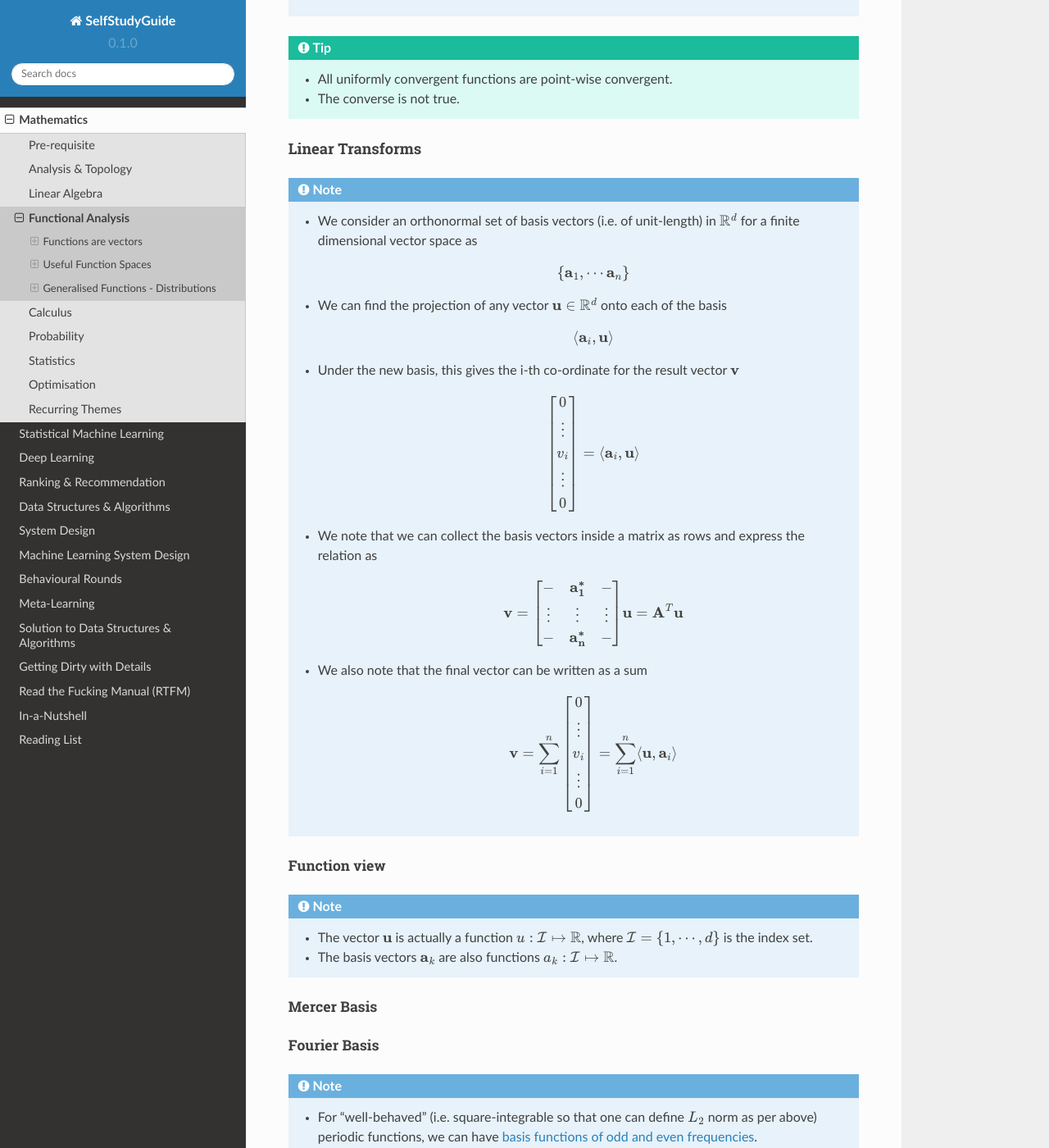
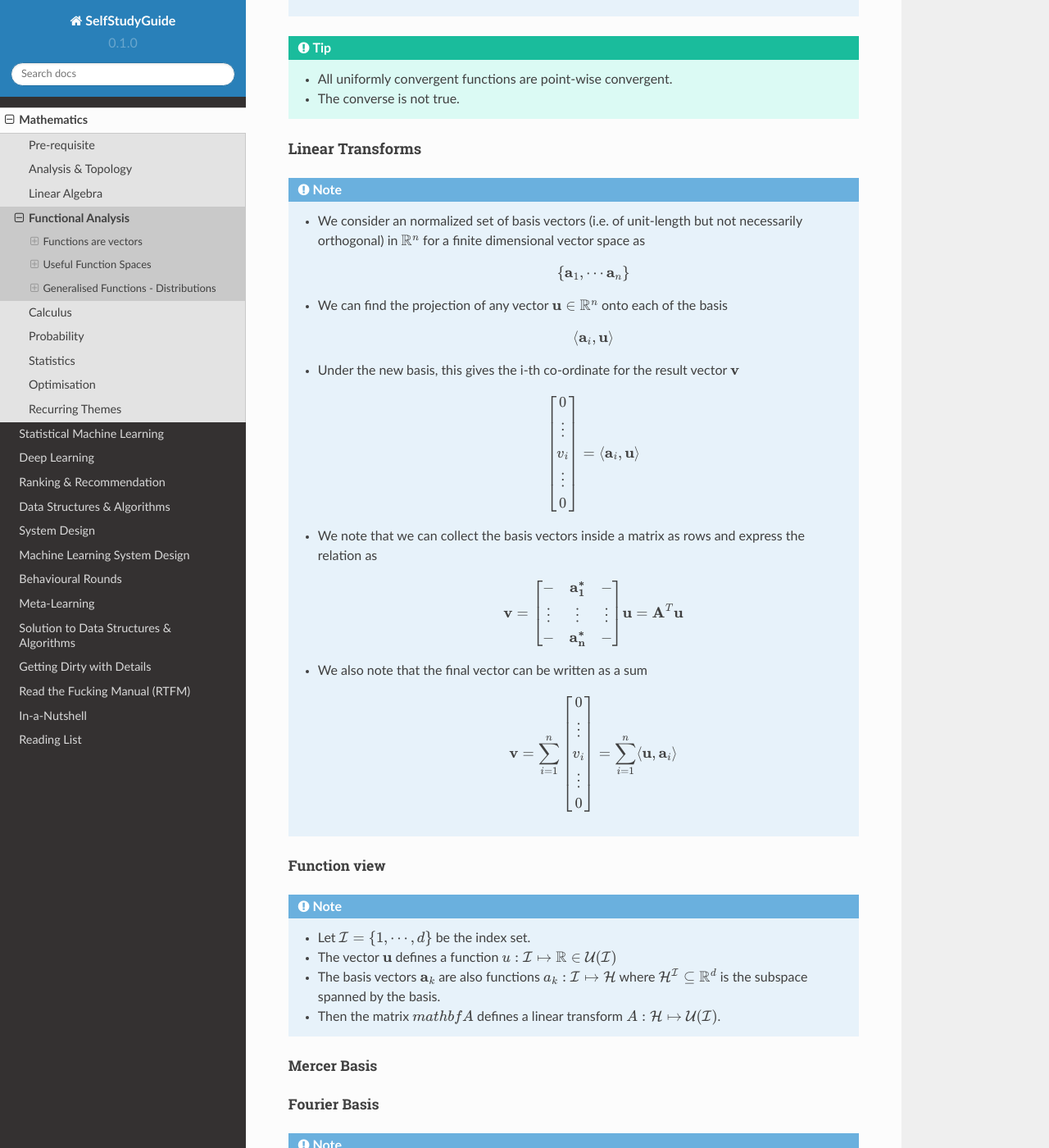
Before and after one commit to uselesstechjunks/leetcode, a Sphinx documentation site: the page built from docs/source/math/funan.rst, in a window 1280 px wide and 1400 px high, scrolled down 5421 px. Shown: the whole window at 82% size. Built offline with Sphinx 7.4.7 and the Read the Docs theme 2.0.0, drawn with Linux system fonts in a browser that asks for light colours.

Commit message:
Update funan.rst

```diff
--- a/docs/source/math/funan.rst
+++ b/docs/source/math/funan.rst
@@ -177,10 +177,10 @@ Uniform Convergence
 Linear Transforms
 --------------------------------------------------------------------------------
 .. note::
-	* We consider an orthonormal set of basis vectors (i.e. of unit-length) in :math:`\mathbb{R}^d` for a finite dimensional vector space as
+	* We consider an normalized set of basis vectors (i.e. of unit-length but not necessarily orthogonal) in :math:`\mathbb{R}^n` for a finite dimensional vector space as
 
 		.. math:: \{\mathbf{a}_1,\cdots\mathbf{a}_n\}
-	* We can find the projection of any vector :math:`\mathbf{u}\in\mathbb{R}^d` onto each of the basis
+	* We can find the projection of any vector :math:`\mathbf{u}\in\mathbb{R}^n` onto each of the basis
 
 		.. math:: \langle\mathbf{a}_i,\mathbf{u}\rangle
 	* Under the new basis, this gives the i-th co-ordinate for the result vector :math:`\mathbf{v}`
@@ -196,8 +196,10 @@ Linear Transforms
 Function view
 ^^^^^^^^^^^^^^^^^^^^^^^^^^^^^^^^^^^^^^^^^^^^^^^^^^^^^^^^^^^^^^^^^^^^^^^^^^^^^^^^
 .. note::
-	* The vector :math:`\mathbf{u}` is actually a function :math:`u:\mathcal{I}\mapsto\mathbb{R}`, where :math:`\mathcal{I}=\{1,\cdots,d\}` is the index set.
-	* The basis vectors :math:`\mathbf{a}_k` are also functions :math:`a_k:\mathcal{I}\mapsto\mathbb{R}`.
+	* Let :math:`\mathcal{I}=\{1,\cdots,d\}` be the index set.
+	* The vector :math:`\mathbf{u}` defines a function :math:`u:\mathcal{I}\mapsto\mathbb{R}\in\mathcal{U}(\mathcal{I})`
+	* The basis vectors :math:`\mathbf{a}_k` are also functions :math:`a_k:\mathcal{I}\mapsto\mathcal{H}` where :math:`\mathcal{H}^{\mathcal{I}}\subseteq\mathbb{R}^d` is the subspace spanned by the basis.
+	* Then the matrix :math:`mathbf{A}` defines a linear transform :math:`A:\mathcal{H}\mapsto\mathcal{U}(\mathcal{I})`.
 
 Mercer Basis
 ^^^^^^^^^^^^^^^^^^^^^^^^^^^^^^^^^^^^^^^^^^^^^^^^^^^^^^^^^^^^^^^^^^^^^^^^^^^^^^^^
```
